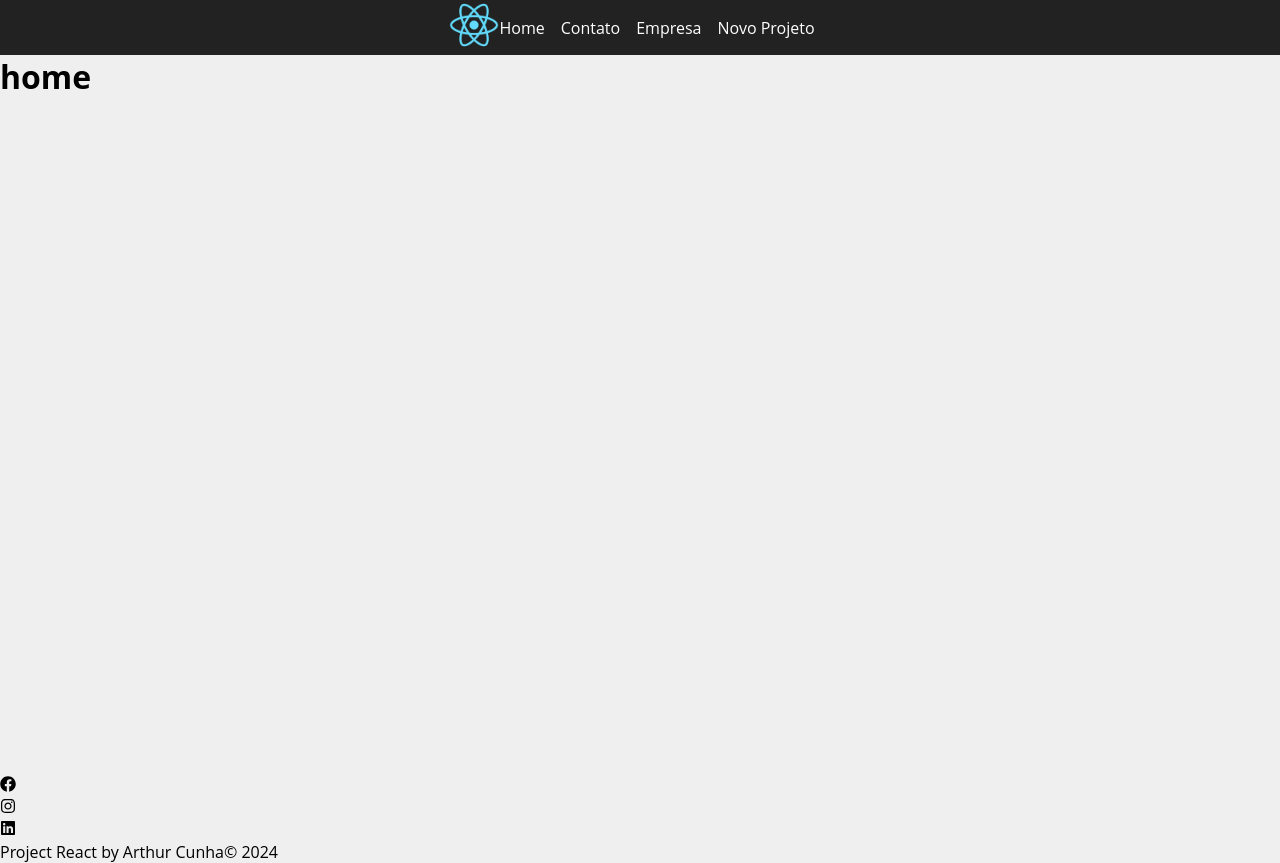
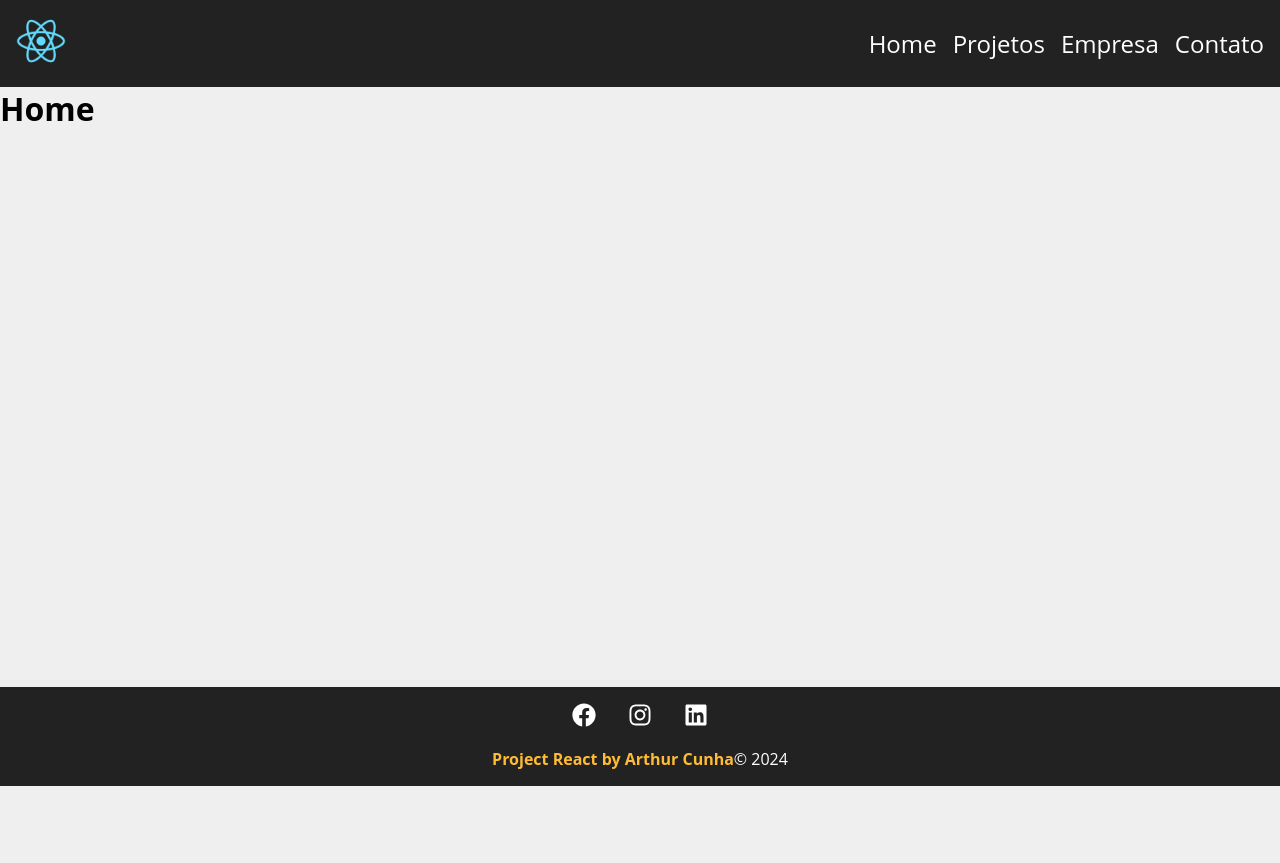
Before and after one commit to ArthurCunha-Dev/costs, a React (Create React App) app: page / in a window 1280 px wide. After the commit the page ends 800 px from the top, so only its background shows below. Built offline with nearby package versions, Linux system fonts and the light colour scheme.

Commit message:
feat finalizado navbar e footer

```diff
--- a/src/App.js
+++ b/src/App.js
@@ -4,6 +4,7 @@ import Home from './components/pages/Home';
 import Company from './components/pages/Company';
 import Contact from './components/pages/Contact';
 import NewProject from './components/pages/NewProject';
+import Projects from './components/pages/Projects';
 
 import Container from './components/layout/Container';
 import Navbar from './components/layout/Navbar';
@@ -22,7 +23,7 @@ function App() {
                 <Route path="/company" element={<Company />} />
                 <Route path="/contact" element={<Contact />} />
                 <Route path="/newproject" element={<NewProject />} />
-
+                <Route path="/Projects" element={<Projects />} />
             </Routes>
           </Container>
 
--- a/src/components/layout/Container.module.css
+++ b/src/components/layout/Container.module.css
@@ -6,7 +6,7 @@
     flex-wrap: wrap;
 }
 .min-height{
-    min-height: 90%;
+    min-height: 75%;
 }
 
 .start{
--- a/src/components/layout/Footer.module.css
+++ b/src/components/layout/Footer.module.css
@@ -0,0 +1,33 @@
+.footer {
+    background-color: #222;
+    color: #fff;
+    padding: 1em;
+    text-align: center;
+}
+
+.social_list {
+    display: flex;
+    justify-content: center;
+    list-style-type: none;
+}
+
+.social_list li {
+    margin: 0 1em
+}
+ .social_list li:hover {
+    color: #FFBB33;
+ }
+
+ .social_list svg {
+    font-size: 1.5em;
+    cursor: pointer;
+}
+
+.copy_right {
+    margin-top: 1em;
+}
+
+.copy_right span {
+    font-weight: bold;
+    color: #FFBB33;
+}
--- a/src/components/layout/Navbar.js
+++ b/src/components/layout/Navbar.js
@@ -6,31 +6,19 @@ import logo from '../../img/logo.png';
 function Navbar() {
   return (
     <nav className={styles.navbar} aria-label="Navegação principal">
-      <Container>
-        <Link to="/">
-          <img
-            src={logo}
-            alt="Logo Costs"
-            className={styles.logo}
-          />
-        </Link>
+
+        <Link to="/"><img src={logo} alt="Logo Costs" className={styles.logo}/></Link>
+
         <ul className={styles.list}>
-          <li className={styles.item}>
-            <Link to="/">Home</Link>
-          </li>
-          <li className={styles.item}>
-            <Link to="/contact">Contato</Link>
-          </li>
-          <li className={styles.item}>
-            <Link to="/company">Empresa</Link>
-          </li>
-          <li className={styles.item}>
-            <Link to="/newproject">Novo Projeto</Link>
-          </li>
+          <li className={styles.item}> <Link to="/">Home</Link></li>
+          <li className={styles.item}> <Link to="/projects">Projetos</Link></li>
+          <li className={styles.item}> <Link to="/company">Empresa</Link></li>
+          <li className={styles.item}> <Link to="/contact">Contato</Link></li>
         </ul>
-      </Container>
+
     </nav>
   );
 }
 
+
 export default Navbar;
--- a/src/components/layout/Navbar.module.css
+++ b/src/components/layout/Navbar.module.css
@@ -3,7 +3,7 @@
     justify-content: space-between;
     background-color: #222;
     padding: 1em;
-    padding: 0 15rem;
+
 }
 
 .list {
@@ -15,12 +15,14 @@
 }
 
 .item{
-    margin-right: 1em;
+    margin-left:   1em;
 }
+
 
 .item a {
  color: #fff;
  text-decoration: none;
+ font-size: 1.5em; /* Ajuste o tamanho da fonte conforme necessário */
 }
 
 .item a:hover {
--- a/src/components/pages/Company.js
+++ b/src/components/pages/Company.js
@@ -1,8 +1,8 @@
 
 
 function Company (){
-    return(
-        <h1> Company</h1>
+    return (
+        <h1>Company</h1>
     )
 }
 
--- a/src/components/pages/Home.js
+++ b/src/components/pages/Home.js
@@ -2,7 +2,7 @@
 
 function Home (){
     return(
-        <h1> home</h1>
+        <h1> Home</h1>
     )
 }
 
--- /dev/null
+++ b/src/components/pages/Projects.js
@@ -0,0 +1,8 @@
+
+function Projects (){
+    return(
+        <h1>Projects</h1>
+    )
+}
+
+export default Projects;
```
